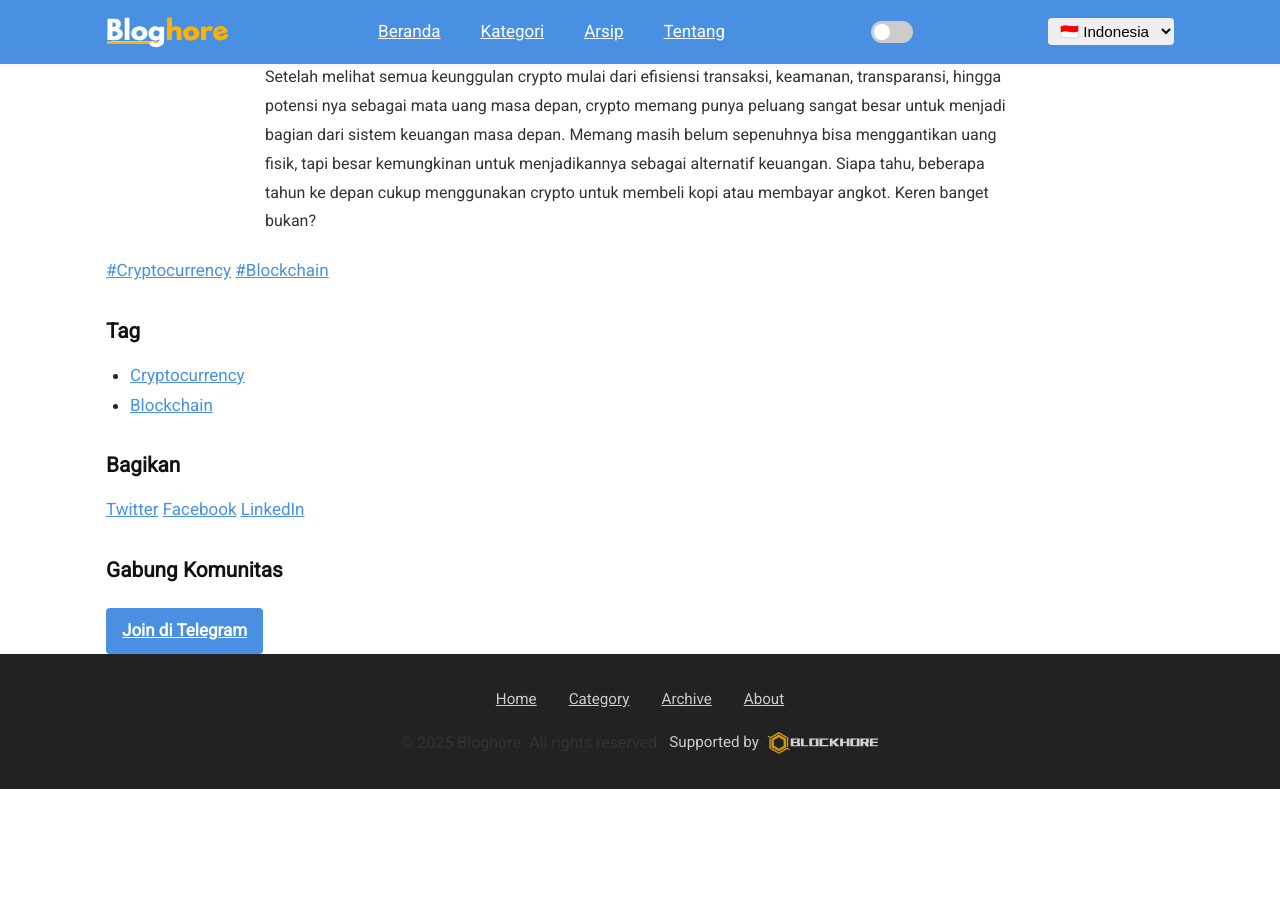
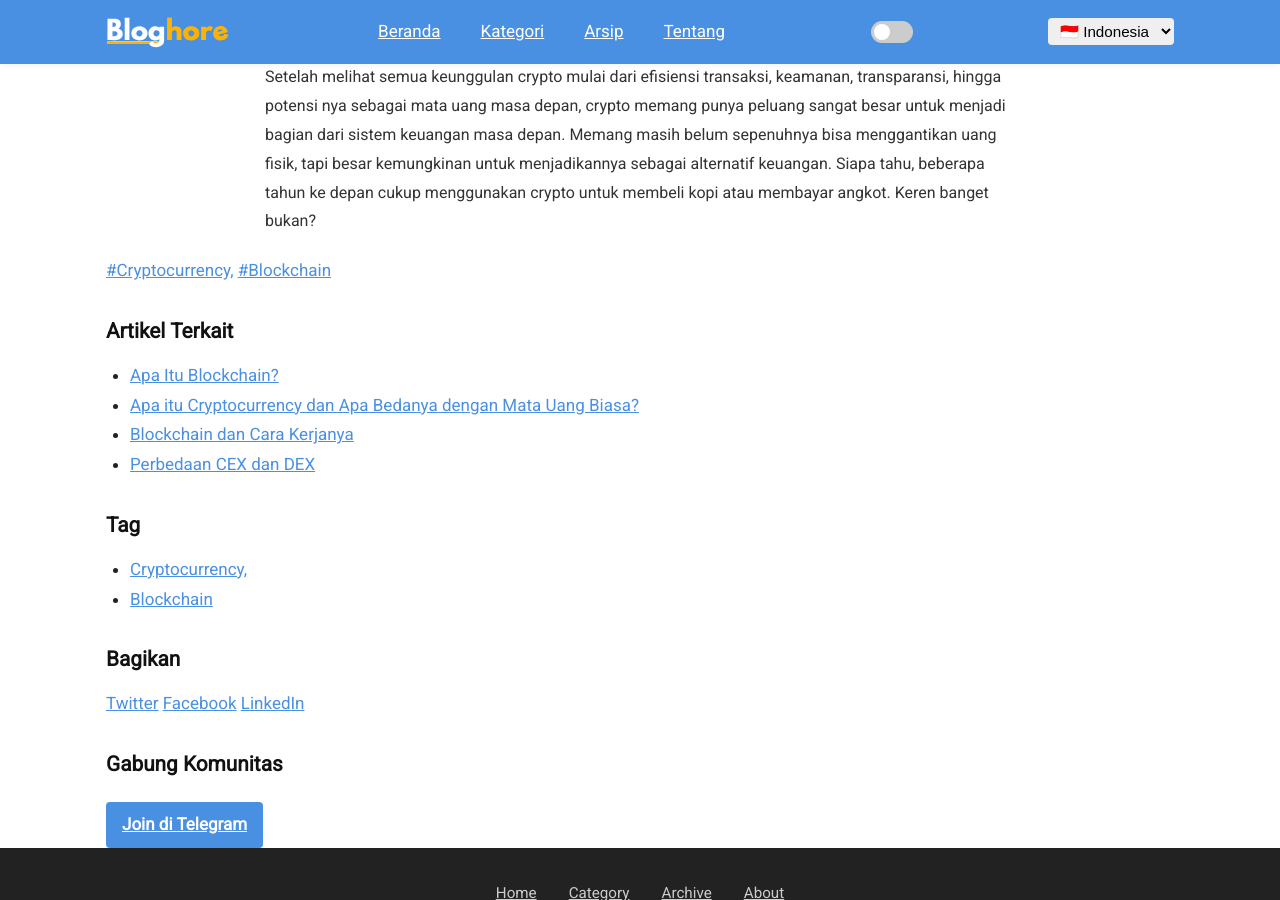
Before and after one commit to Blockhore/bloghore.github.io, a Jekyll site: the page built from _posts/2025-07-08-Pahami-Cara-Kerja-Crypto-dan-Potensinya-Sebagai-Uang-Masa-Depan.md, in a window 1280 px wide and 900 px high, scrolled down 3986 px. Built offline with Jekyll 4.4.1, drawn with Linux system fonts in a browser that asks for light colours; before the commit the page ends 4775 px from its top, so only the background shows below that; some of the changed lines change nothing that is shown; some of the changed text lies outside the part shown.

Commit message:
Update and rename 2025-07-08-Pahami-Cara-Kerja-Crypto-dan-Potensinya-Sebagai-Uang-Masa-Depan.md to _posts/2025-07-08-Pahami-Cara-Kerja-Crypto-dan-Potensinya-Sebagai-Uang-Masa-Depan.md

```diff
--- a/2025-07-08-Pahami-Cara-Kerja-Crypto-dan-Potensinya-Sebagai-Uang-Masa-Depan.md
+++ b/_posts/2025-07-08-Pahami-Cara-Kerja-Crypto-dan-Potensinya-Sebagai-Uang-Masa-Depan.md
@@ -1,17 +1,13 @@
 ---
-date: 2025-07-08
 layout: post
 title: Pahami Cara Kerja Crypto dan Potensinya Sebagai Mata Uang Masa Depan
-subtitle:
+date: 2025-07-08
+author: Rafi Aliffari
+categories: kelas-dasar
+tags: Cryptocurrency, Blockchain
+lang: id
+image: https://res.cloudinary.com/deq13ln4r/image/upload/v1751860265/1_ygd9qe.png
 description: Pahami cara kerja crypto dan potensinya sebagai mata uang masa depan yang revolusioner di era digital. Temukan jawabannya di sini!
-image: https://res.cloudinary.com/deq13ln4r/image/upload/v1751860265/1_ygd9qe.png
-optimized_image: https://res.cloudinary.com/deq13ln4r/image/upload/c_scale,w_380/v1751860265/1_ygd9qe.png
-category: kelas-dasar
-tags:
-  - Cryptocurrency
-  - Blockchain
-author: rafialiffari
-paginate: true
 ---
 Belakangan ini kata “crypto” sering banget seliweran di mana-mana, mulai dari sosial media, berita, sampai jadi bahan obrolan santai juga. Tapi sebenarnya, kamu sudah paham belum gimana cara kerja crypto dan kenapa banyak orang menyebutnya sebagai uang masa depan?
 
```
